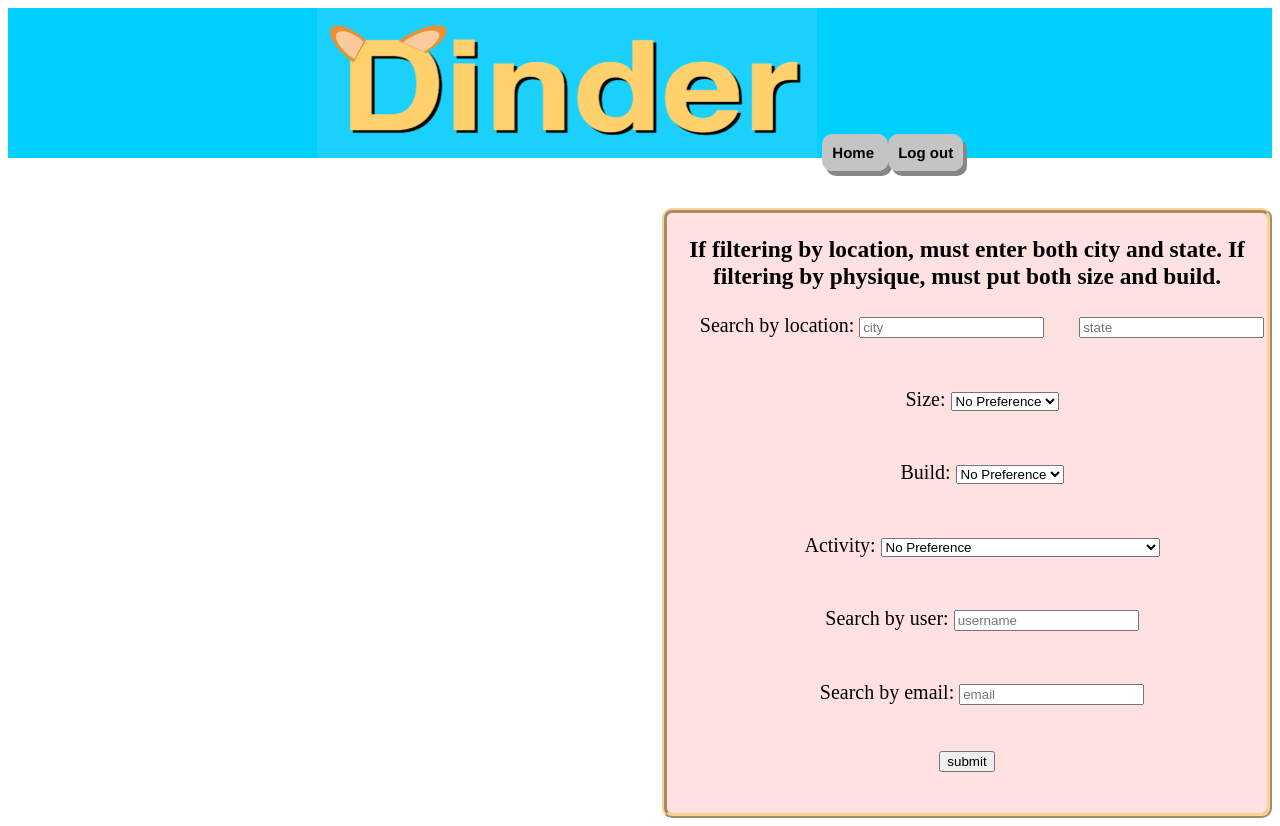
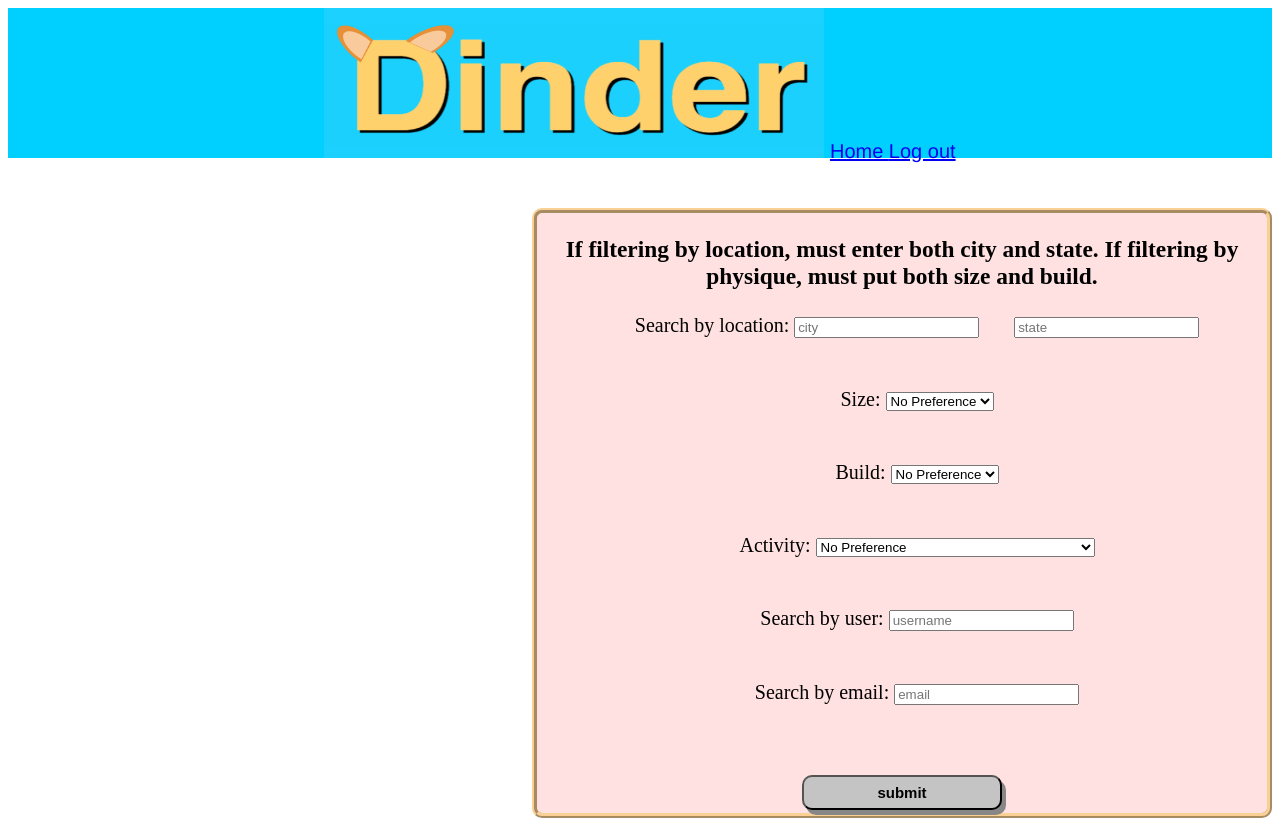
Before and after one commit to ad3707/w4111-proj1, a Python web app: template templates/search.html in a window 1280 px wide. Run offline with Jinja, Linux system fonts and the light colour scheme; the template is opened without the code that fills it, so the values that code supplies are empty.

Commit message:
Update search.html

```diff
--- a/templates/search.html
+++ b/templates/search.html
@@ -15,16 +15,16 @@
 
 
 
-    .button {
+    #button {
     width: 200px;
-    height: 25px;
+    height: 35px;
     background: #C4C4C4;
-    padding: 10px;
+    padding: 5px;
     text-align: center;
     border-radius: 10px;
     color: black;
     font-weight: bold;
-    margin-top: 150px;
+    margin-top: 50px;
     text-decoration:none;
     box-shadow: 4px 5px #878787;
     font-size: 15px;
@@ -67,7 +67,7 @@
     #search {
      background-color: #FFE1E1;
      height: 600px;
-     width: 600px;
+     width: 730px;
      margin-left: auto;
      margin-top: 50px;
      margin-bottom: 0px;
@@ -166,11 +166,14 @@
    </div>
     <div id = "inputs">
     <label for="email">Search by email:</label>
-    <input type = "text" id = "email" name = "email" placeholder = "email"  />
-   </div> <br>
+    <input type = "text" id = "email" name = "email" placeholder = "email"/>
+
+   </div>
 
  <input type = "submit" value = "submit" id = "button" ></input>
         </form>
+
+
   </span>
 
   </div>
```
